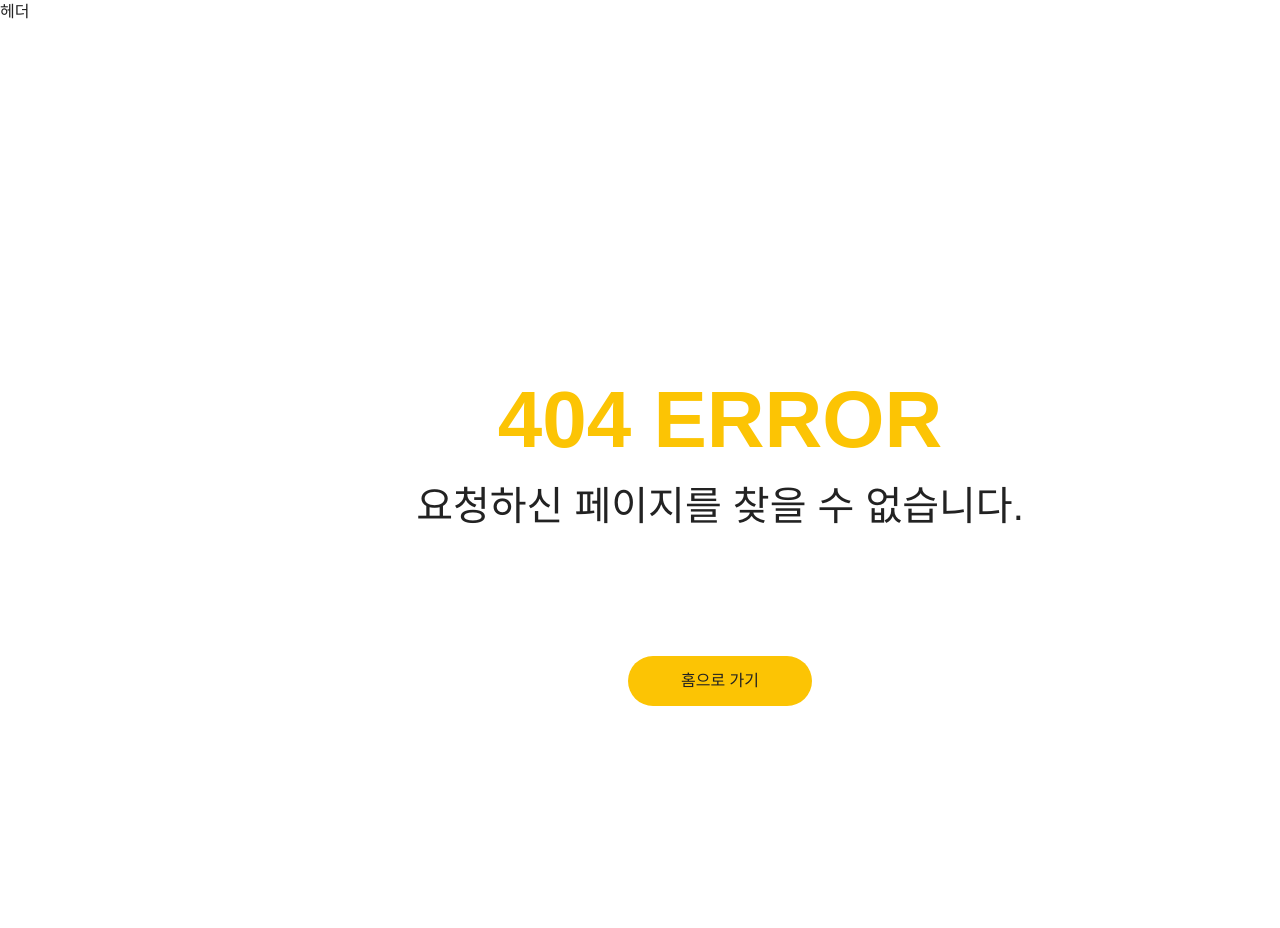
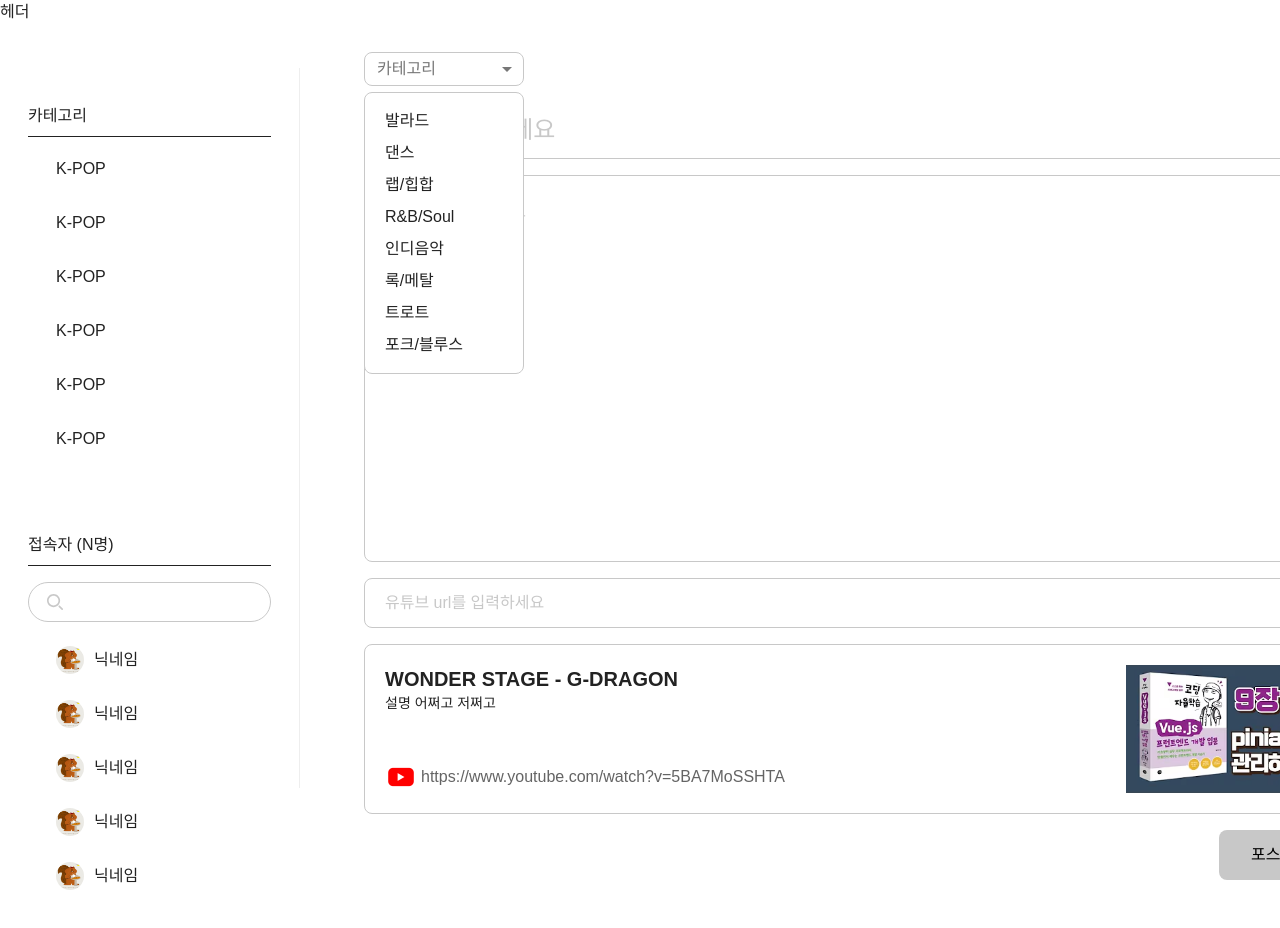
Before and after one commit to 5-rai/vive, a React (Vite) app: page /write in a window 1280 px wide. Before the commit this address had no page. Shown: the top 928 px of the page. Built offline with nearby package versions, Linux system fonts and the light colour scheme.

Commit message:
style: Write 페이지 퍼블리싱

```diff
--- a/src/App.tsx
+++ b/src/App.tsx
@@ -9,6 +9,7 @@ import Post from "./pages/Post";
 import UserProfile from "./pages/UserProfile";
 import NotFound from "./pages/NotFound";
 import Sidebar from "./layouts/Sidebar";
+import Write from "./pages/Write";
 
 function App() {
   return (
@@ -21,6 +22,7 @@ function App() {
           <Route path="/" element={<Home />}></Route>
           <Route path="/notfound" element={<NotFound />}></Route>
           {/* 추후 삭제 */}
+          <Route path="/write" element={<Write />}></Route>
           <Route path="/channels/:channelName" element={<Dashboard />}></Route>
           <Route
             path="/channels/:channelName/:postId"
--- a/src/css/tailwind.css
+++ b/src/css/tailwind.css
@@ -11,7 +11,7 @@
     background: rgba(252, 196, 4, 0.8);
   }
   .primary-btn:disabled {
-    background: #e7e7e7;
+    background: #c8c8c8;
   }
 
   .secondary-btn {
--- /dev/null
+++ b/src/pages/Write.tsx
@@ -0,0 +1,52 @@
+import Bookmark from "../components/Write/Bookmark";
+import Temp from "../assets/youtube-temp.avif";
+import Dropdown from "../components/Write/Dropdown";
+
+const DUMMY_DATA = {
+  title: "WONDER STAGE - G-DRAGON",
+  description: "설명 어쩌고 저쩌고",
+  url: "https://www.youtube.com/watch?v=5BA7MoSSHTA",
+  thumbnail: Temp,
+};
+
+export default function Write() {
+  const isBookmark = true; // 임시
+  const isDisabled = true; // 임시
+
+  return (
+    <section className="w-full px-16 py-7">
+      <form className="flex flex-col gap-4">
+        <Dropdown />
+        <input
+          className="border-b py-3 px-2 focus:border-primary text-2xl placeholder:text-gray-c8 border-gray-c8"
+          placeholder="제목을 입력하세요"
+        />
+        <div className="border focus-within:border-primary rounded-lg border-gray-c8 overflow-hidden p-6 bg-white">
+          <textarea
+            className="w-full placeholder:text-gray-c8 h-[330px] resize-none"
+            placeholder="내용을 입력해주세요"
+          />
+        </div>
+        <input
+          type="url"
+          className="border placeholder:text-gray-c8 focus:border-primary rounded-lg py-3 px-5 border-gray-c8"
+          placeholder="유튜브 url를 입력하세요"
+        />
+        {isBookmark && (
+          <Bookmark
+            title={DUMMY_DATA.title}
+            description={DUMMY_DATA.description}
+            url={DUMMY_DATA.url}
+            thumbnail={DUMMY_DATA.thumbnail}
+          />
+        )}
+        <button
+          disabled={isDisabled}
+          className="primary-btn self-end h-[50px] w-[157px] rounded-lg flex justify-center items-center"
+        >
+          포스팅 올리기
+        </button>
+      </form>
+    </section>
+  );
+}
```
